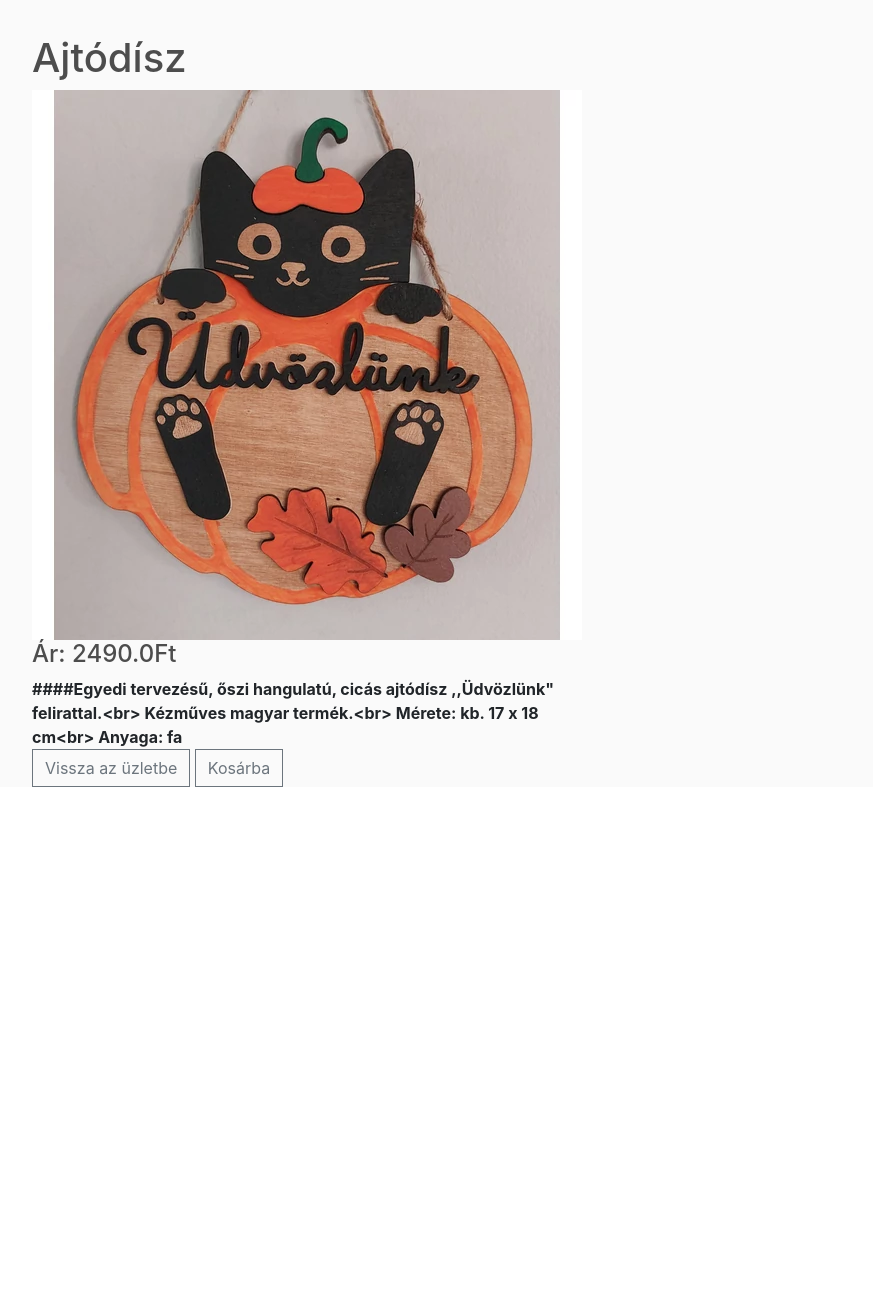
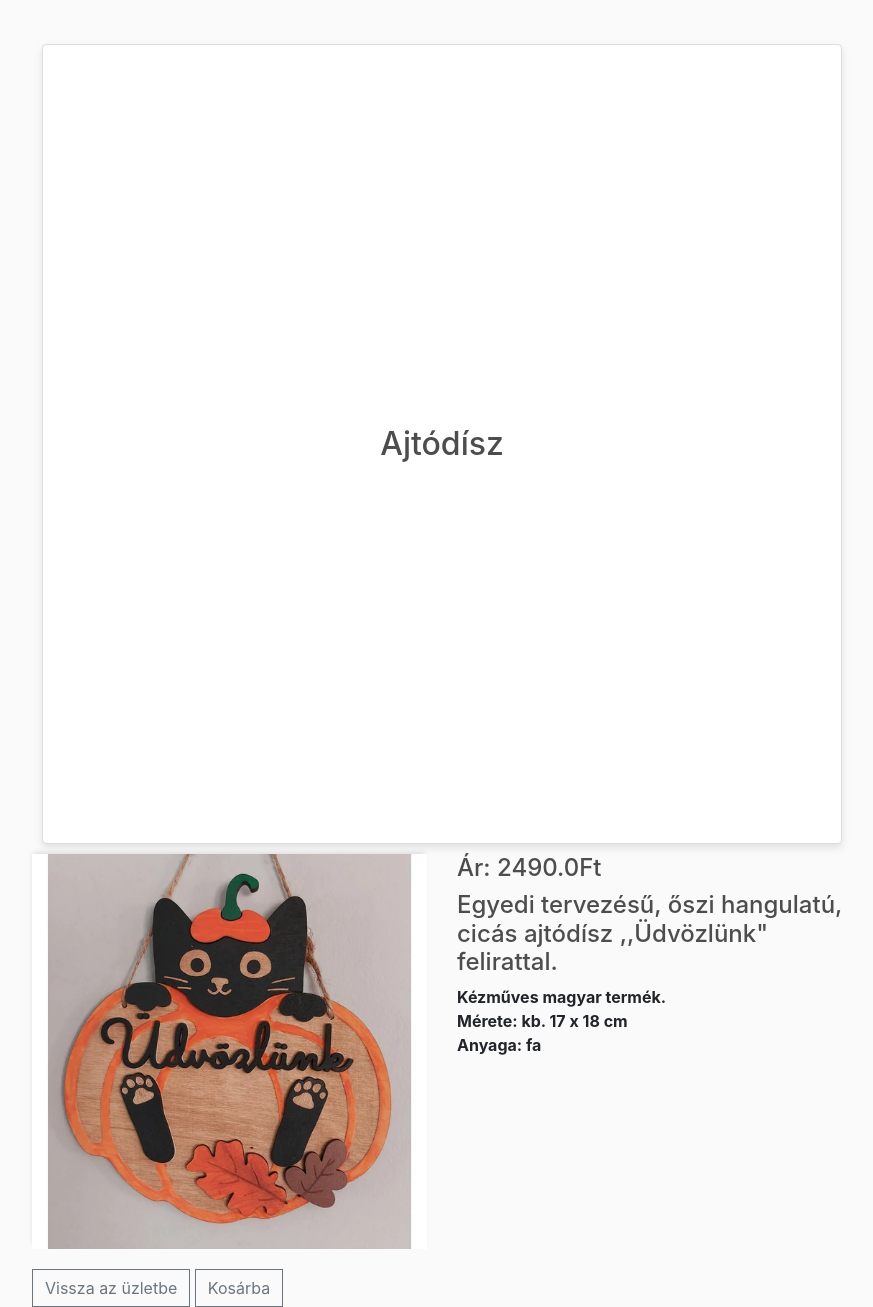
Before and after one commit to Tibi81/vizsgaremek, a Django app: page /product/1/ in a window 1280 px wide. Shown: the part 56-1363 px from the top of the page, without its empty margins (53-926 px from the left). Before the commit the page ends 843 px from the top, so only its background shows below. Run offline with Django 5.2, Linux system fonts and the light colour scheme; data comes from the database, SQL or seed files in the repository; both versions use the stored data as it was after the commit; some libraries are stand-ins or nearby versions.

Commit message:
Termék leírás formázása

```diff
--- a/ecommerce/static/css/main.css
+++ b/ecommerce/static/css/main.css
@@ -206,3 +206,26 @@ td.left-align {
     float: left;
 
 }
+
+.product-detail h1, .product-detail .description {
+    width: 800px; /* Kétszer nagyobb méret */
+    height: 800px; /* Kétszer nagyobb méret */
+    display: flex;
+    align-items: center;
+    justify-content: center;
+    border: 1px solid #ddd; /* Határ a keret körül */
+    box-shadow: 0 4px 8px rgba(0, 0, 0, 0.1); /* Árnyék */
+    margin: 10px; /* Távolság a keretek között */
+    padding: 10px; /* Belső térköz */
+    background-color: #fff; /* Fehér háttér */
+    border-radius: 4px; /* Lekerekített sarkok */
+    text-align: center; /* Középre igazítás */
+}
+
+.product-detail h1 {
+    font-size: 2em; /* Nagyobb betűméret a névhez */
+}
+
+.product-detail .description {
+    font-size: 1.2em; /* Nagyobb betűméret a leíráshoz */
+}
--- a/ecommerce/store/templates/store/product_detail.html
+++ b/ecommerce/store/templates/store/product_detail.html
@@ -1,21 +1,29 @@
 {% extends "store/main.html" %}
 {% load static %}
-
+{% load markdown_extras %}
 {% block content %}
 
-<div class="row justify-content-riht">
+<div class="row">
     <div class="col-12 col-md-6 col-lg-4">
         <div class="product-detail">
             <h1>{{ product.name }}</h1>
-            <img src="{{ product.imageURL }}" alt="{{ product.name }}">
-            <h4>Ár: {{ product.price }}Ft</h4>
-            <h8 style="display: inline-block"; float: right><strong>{{product.description}}</strong></h8><br>
-            <a href="{% url 'store' %}" class="btn btn-outline-secondary">Vissza az üzletbe</a>
-            <button data-product="{{product.id}}" data-action="add" class="btn btn-outline-secondary add-btn update-cart">Kosárba</button>
+            <div class="row">
+                <div class="col-md-6">
+                    <img src="{{ product.imageURL }}" alt="{{ product.name }}" class="thumbnail">
+                </div>
+                <div class="col-md-6">
+                    <h4>Ár: {{ product.price }}Ft</h4>
+                    <div>
+                        <strong>{{ product.description|markdown|safe }}</strong>
+                    </div>
+                </div>
+            </div>
+            <div style="margin-top: 20px;">
+                <a href="{% url 'store' %}" class="btn btn-outline-secondary">Vissza az üzletbe</a>
+                <button data-product="{{product.id}}" data-action="add" class="btn btn-outline-secondary add-btn update-cart">Kosárba</button>
+            </div>
         </div>
     </div>
 </div>
 
-
-</div>
 {% endblock content %}
--- a/ecommerce/store/templates/store/store.html
+++ b/ecommerce/store/templates/store/store.html
@@ -1,5 +1,6 @@
 {% extends "store/main.html" %}
 {% load static %}
+{% load markdown_extras %}
 {% block content %}
 
     <div class="row">
@@ -12,7 +13,8 @@
                 <button data-product="{{product.id}}" data-action="add" class="btn btn-outline-secondary add-btn update-cart">Kosárba</button>
                 <a class="btn btn-outline-success" href="{% url 'product_detail' product.id %}">Megtekintés</a>
                 <h4 style="display: inline-block"; float: right><strong>{{product.price}}Ft</strong></h4><br>
-                <h8 style="display: inline-block"; float: right><strong>{{product.description}}</strong></h8>
+                <p style="display: inline-block; float: right;"><strong>{{ product.description| markdown | safe }}</strong></p>
+
             </div>
         </div>
         {% endfor %}
--- /dev/null
+++ b/ecommerce/store/templatetags/markdown_extras.py
@@ -0,0 +1,13 @@
+# store/templatetags/markdown_extras.py
+from django import template
+from django.template.defaultfilters import stringfilter
+
+import markdown as md
+
+register = template.Library()
+
+
+@register.filter()
+@stringfilter
+def markdown(value):
+    return md.markdown(value, extensions=['markdown.extensions.fenced_code'])
```
Also changed, not shown: ecommerce/db.sqlite3, ecommerce/store/templatetags/__init__.py (added).
